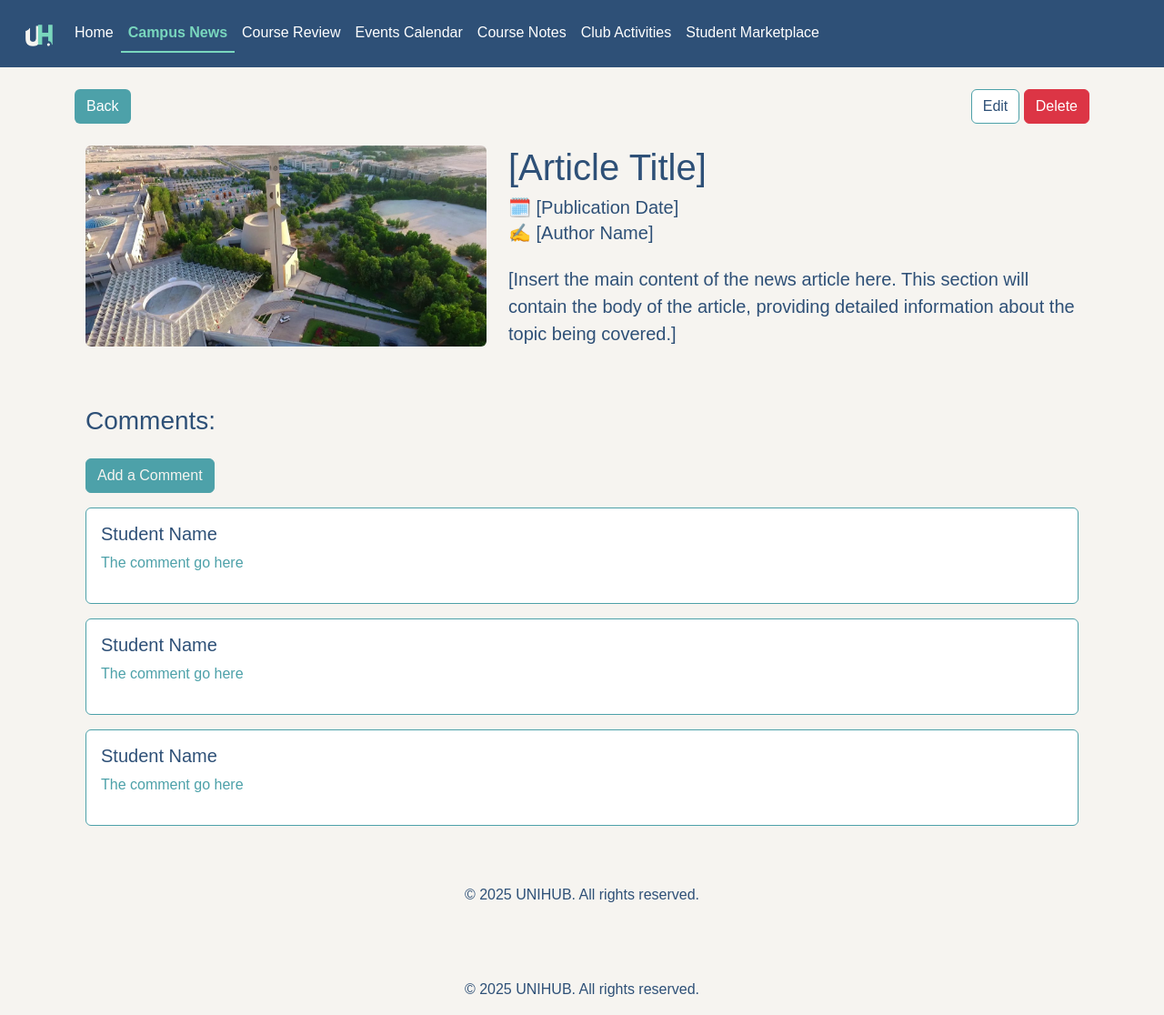
After one commit to SyntaxMo/ITCS333-Project-G6, a PHP site: page /ViewNews.html in a window 1280 px wide. The commit adds this page. Shown: the whole page at 91% size. Run offline with PHP 8.4, Linux system fonts and the light colour scheme.

Commit message:
add news page, link pages, sort options

```diff
--- a/Campus News/Style.css
+++ b/Campus News/Style.css
@@ -167,3 +167,45 @@ body {
     display: inline-block; /* Makes the element inline and allows border-bottom to affect only the text */
     border-bottom: 2px solid #79D7BE;
 }
+
+
+
+/* Comments Section */
+
+.comment-header{
+    color:#2E5077 !important;
+}
+
+.comment-box {
+    border: 1px solid #4DA1A9;
+    border-radius: 0.375rem;
+    padding: 1rem;
+    margin-bottom: 1rem;
+    background-color: #ffffff;
+}
+
+
+.comment-box h5 {
+    color: #2E5077;
+}
+
+.comment-box p {
+    color: #4DA1A9;
+}
+
+.form-control {
+    border-color: #4DA1A9;
+}
+
+.btn-success {
+    background-color: #4DA1A9;
+    border-color: #4DA1A9;
+    color: #F6F4F0;
+    transition: background-color 0.3s;
+}
+
+.btn-success:hover {
+    background-color: #79D7BE;
+    border-color: #79D7BE;
+    color: #2E5077;
+}
--- /dev/null
+++ b/Campus News/ViewNews.html
@@ -0,0 +1,140 @@
+<!DOCTYPE html>
+<html lang="en">
+<head>
+  <meta charset="UTF-8" />
+  <meta name="viewport" content="width=device-width, initial-scale=1.0" />
+  <title>UniHub</title>
+  <link rel="icon" href="../images/Logo.png">
+  <link href="https://cdn.jsdelivr.net/npm/bootstrap@5.3.0/dist/css/bootstrap.min.css" rel="stylesheet" />
+  <link href="Style.css" rel="stylesheet" />
+</head>
+<body>
+<!-- Header -->
+<header class="p-3 navbar navbar-expand-md navbar-dark bg-dark">
+    <div class="container-fluid">
+        <a class="navbar-brand" href="../index.html">
+            <img src="Pic\Logo.png" alt="Logo" width="30" height="24">
+        </a>
+        <button class="navbar-toggler ms-auto" data-bs-toggle="collapse" data-bs-target="#navbarNavAltMarkup">
+            <span class="navbar-toggler-icon"></span>
+        </button>
+        <div class="collapse navbar-collapse" id="navbarNavAltMarkup">
+            <div class="navbar-nav mr-auto">
+                <a class="nav-link" href="../index.html">Home</a>
+                <a class="nav-link active" href="../Campus News/Campus News.html">Campus News</a>
+                <a class="nav-link" href="../course-review2/Course-Review.html">Course Review</a>
+                <a class="nav-link" href="../Events Calendar/Events-Calender.html">Events Calendar</a>
+                <a class="nav-link" href="../Phase1_Course-Notes/Course-Notes.html">Course Notes</a>
+                <a class="nav-link" href="../Phase1-ClubActivity/ClubActivity.html">Club Activities</a>
+                <a class="nav-link" href="../student-Marketplace/StudentMarketplace.html">Student Marketplace</a>
+            </div>
+        </div>
+    </div>
+  </header>
+
+
+
+
+
+<!--Main-->
+<main class="container mt-4">
+    <!-- Back, Edit, and Delete Buttons -->
+    <div class="mb-3 d-flex justify-content-between">
+        <a href="Campus News.html" class="btn" style="background-color: #4DA1A9; color: white;">Back</a>
+        <div>
+            <a href="AddArticle.html" class="btn btn-outline-secondary">Edit</a>
+            <button class="btn btn-danger">Delete</button>
+        </div>
+    </div>
+
+    <!-- Main -->
+    <main class="container mt-4">
+        <!-- News Article Section -->
+        <section class="row">
+            <!-- Article Image -->
+            <div class="col-md-5">
+                <img src="Pic\University-of-Bahrain-1260x630.jpg" class="img-fluid rounded" alt="Article Image">
+            </div>
+
+            <!-- Article Title & Content -->
+            <div class="col-md-7">
+                <div class="article-header mb-4">
+                    <h1 class="article-title">[Article Title]</h1>
+                    <div class="article-meta">
+                        <p class="h5 mb-1">🗓️ [Publication Date]</p>
+                        <p class="h5 mb-0">✍️ [Author Name]</p>
+                    </div>
+                </div>
+                <div class="article-content mt-3">
+                    <p class="lead">[Insert the main content of the news article here. This section will contain the body of the article, providing detailed information about the topic being covered.]</p>
+                </div>
+            </div>
+        </section>
+
+        <!-- Comments Section -->
+        <section class="mt-5">
+            <h3>Comments:</h3>
+
+            <!-- Add New Comment Toggle Button -->
+            <button class="btn btn-success mt-3 mb-3" type="button" data-bs-toggle="collapse" data-bs-target="#commentForm" aria-expanded="false" aria-controls="commentForm">
+                Add a Comment
+            </button>
+
+            <!-- Collapsible Form -->
+            <div class="collapse" id="commentForm">
+                <div class="card mb-4">
+                    <div class="card-body">
+                        <h5 class="card-title">Add a Comment</h5>
+                        <form>
+                            <div class="mb-3">
+                                <label for="commenterName" class="form-label">Your Name:</label>
+                                <input type="text" class="form-control" id="commenterName" placeholder="Enter your name" required>
+                            </div>
+                            <div class="mb-3">
+                                <label for="commentText" class="form-label">Your Comment:</label>
+                                <textarea class="form-control" id="commentText" rows="3" placeholder="Write your comment here..." required></textarea>
+                            </div>
+                            <button type="submit" class="btn btn-success w-100">Submit Comment</button>
+                        </form>
+                    </div>
+                </div>
+            </div>
+
+            <!-- Placeholder Comments -->
+            <div class="comment-box">
+                <h5>Student Name</h5>
+                <p>The comment go here</p>
+            </div>
+            <div class="comment-box">
+                <h5>Student Name</h5>
+                <p>The comment go here</p>
+            </div>
+            <div class="comment-box">
+                <h5>Student Name</h5>
+                <p>The comment go here</p>
+            </div>
+        </section>
+    </main>
+
+    <footer class="text-center py-3 mt-5">
+        &copy; 2025 UNIHUB. All rights reserved.
+    </footer>
+
+    </body>
+    </html>
+
+
+
+
+
+
+
+<!-- Footer -->
+<footer class="text-center py-3 mt-5">
+  &copy; 2025 UNIHUB. All rights reserved.
+</footer>
+
+<!-- Scripts -->
+<script src="https://cdn.jsdelivr.net/npm/bootstrap@5.3.0/dist/js/bootstrap.bundle.min.js"></script>
+</body>
+</html>
```
Also changed, not shown: Campus News/AddArticle.html (+5 -3 lines), Campus News/Campus News.html (+7 -6 lines).
